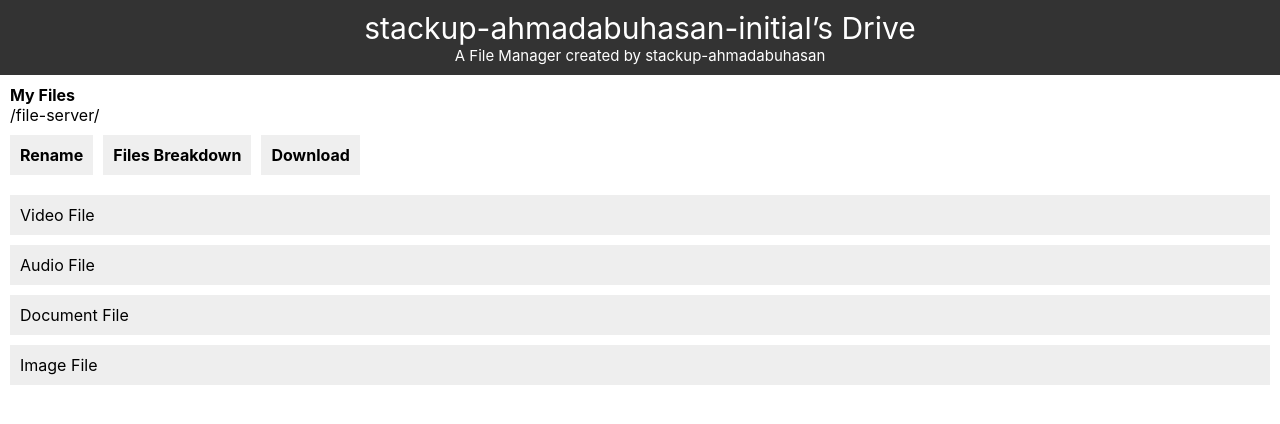
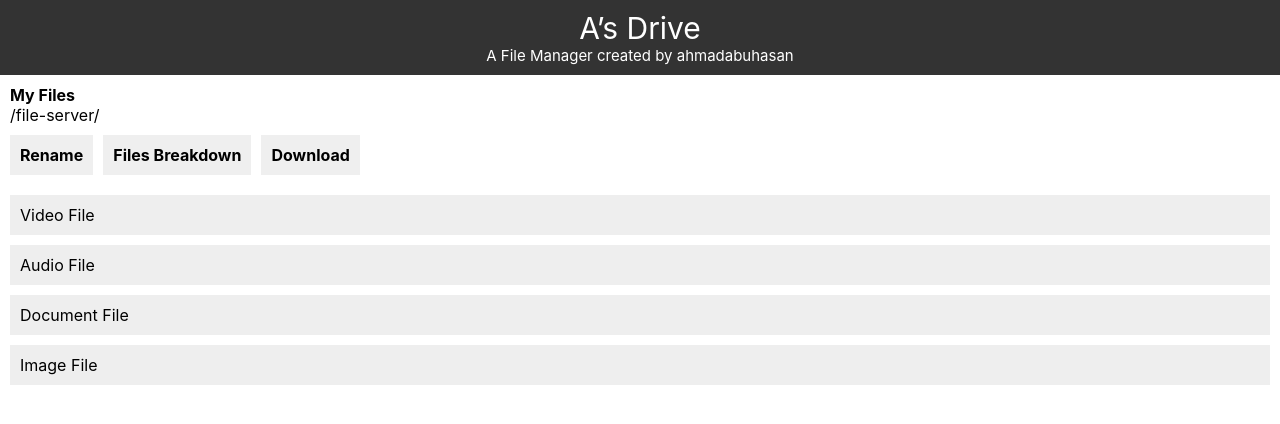
Before and after one commit to eby8zevin/StackUp, a React (Create React App) app in the folder multimedia-app/: page / in a window 1280 px wide. Shown: the top 424 px of the page. Built offline with nearby package versions, Linux system fonts and the light colour scheme.

Commit message:
Change username

```diff
--- a/multimedia-app/src/components/Header.js
+++ b/multimedia-app/src/components/Header.js
@@ -1,9 +1,9 @@
 export const Header = () => {
   return (
     <header style={styles.header}>
-      <h1 style={styles.headerText}>stackup-ahmadabuhasan-initial’s Drive</h1>
+      <h1 style={styles.headerText}>A’s Drive</h1>
       <p style={styles.headerSubText}>
-        A File Manager created by stackup-ahmadabuhasan
+        A File Manager created by ahmadabuhasan
       </p>
     </header>
   );
```
